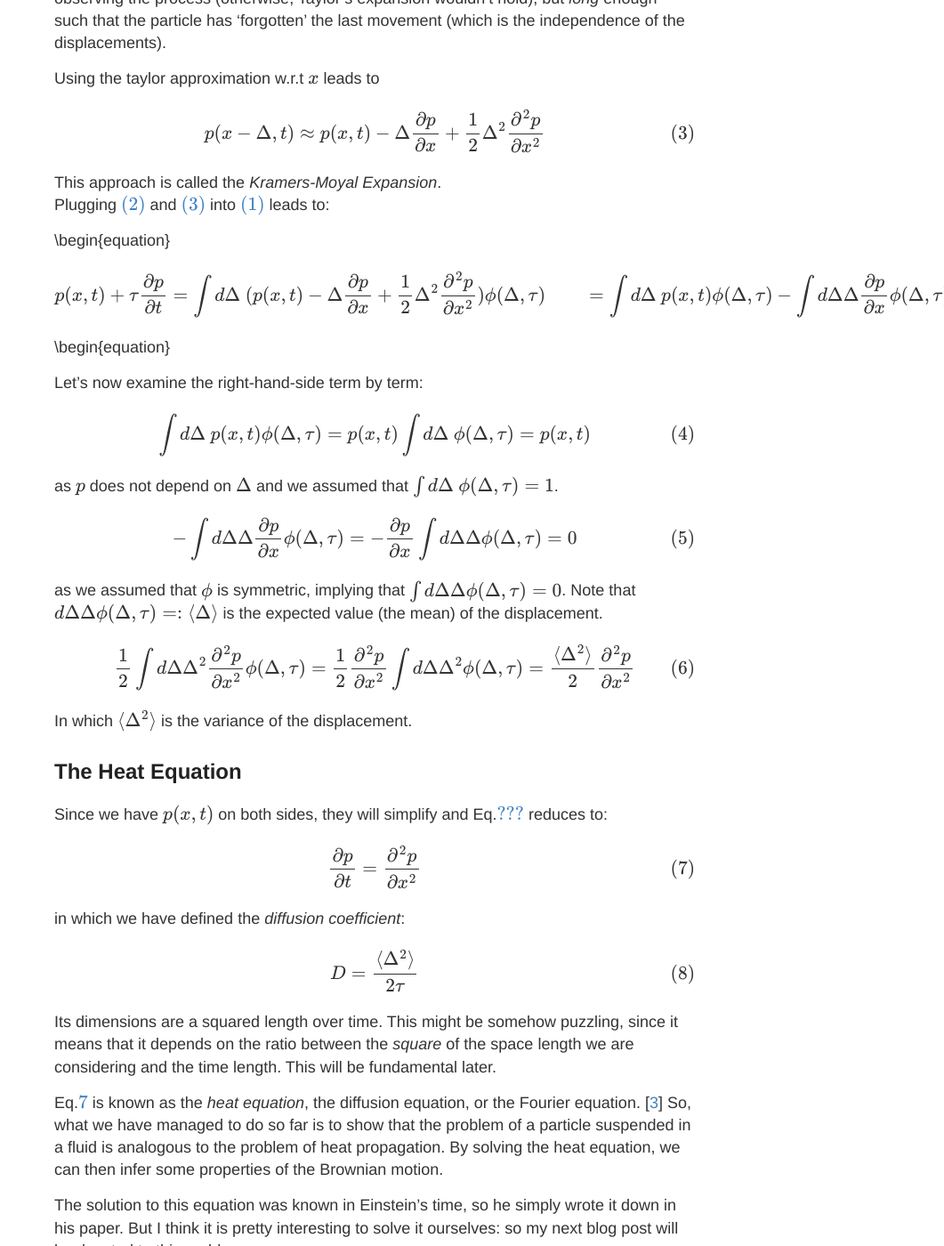
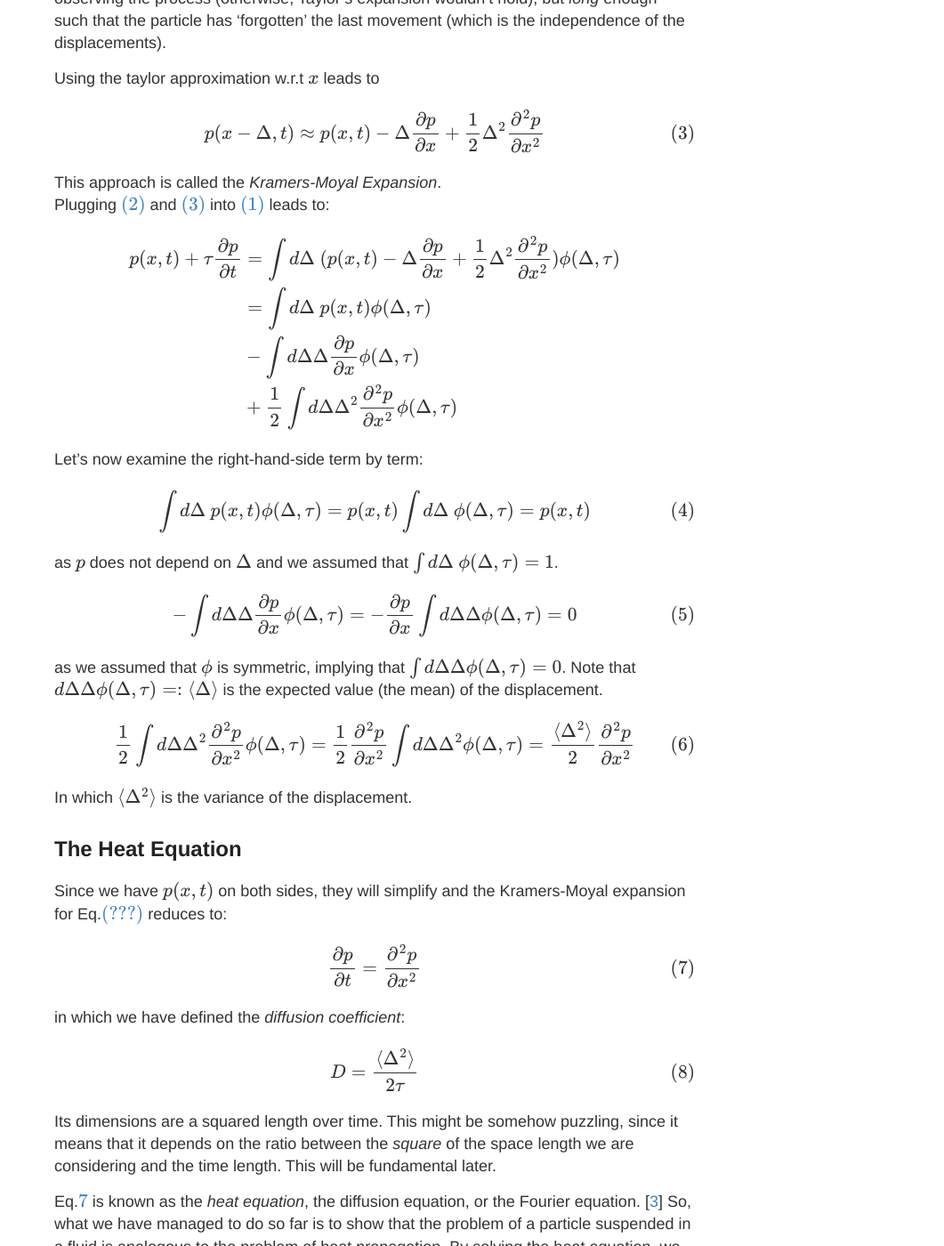
Before and after one commit to verzep/verzep.github.io, a Jekyll site: the page built from _posts/2023-03-02-Brownian-Motion-1.md, in a window 1280 px wide and 1400 px high, scrolled down 1897 px. Shown: the whole window at 89% size, without its empty margins (219-1280 px from the left). Built offline with Jekyll 4.4.1, drawn with Linux system fonts in a browser that asks for light colours; formulas are drawn with MathJax 3.

Commit message:
fixed the alignment

```diff
--- a/_posts/2023-03-02-Brownian-Motion-1.md
+++ b/_posts/2023-03-02-Brownian-Motion-1.md
@@ -73,7 +73,7 @@
 Plugging \eqref{eqn:taylor_time} and \eqref{eqn:taylor_space} into \eqref{eqn:CKE} leads to:
 
 
-\begin{equation}
+$$
 \begin{aligned}
 p(x,t) + \tau \frac{\partial p}{\partial t}
 &=\int d\Delta ~(p(x,t) - \Delta \frac{\partial p}{\partial x} + \frac{1}{2} \Delta^2 \frac{\partial^2 p}{\partial x^2}) \phi(\Delta,\tau) \\
@@ -81,7 +81,7 @@
 &- \int d\Delta \Delta \frac{\partial p}{\partial x}\phi(\Delta,\tau)\\
 &+ \frac{1}{2} \int d\Delta \Delta^2 \frac{\partial^2 p}{\partial x^2} \phi(\Delta,\tau)
 \end{aligned}
-\begin{equation}
+$$
 
 Let's now examine the right-hand-side term by term:
 
@@ -112,7 +112,7 @@
 
 ## The Heat Equation
 
-Since we have $p(x,t)$ on both sides, they will simplify and Eq.\ref{eqn:KME} reduces to:
+Since we have $p(x,t)$ on both sides, they will simplify and the Kramers-Moyal expansion for Eq.\eqref{CKE} reduces to:
 
 \begin{equation}\label{eqn:heat}
     \frac{\partial p}{\partial t} = \frac{\partial^2 p}{\partial x^2}
```
